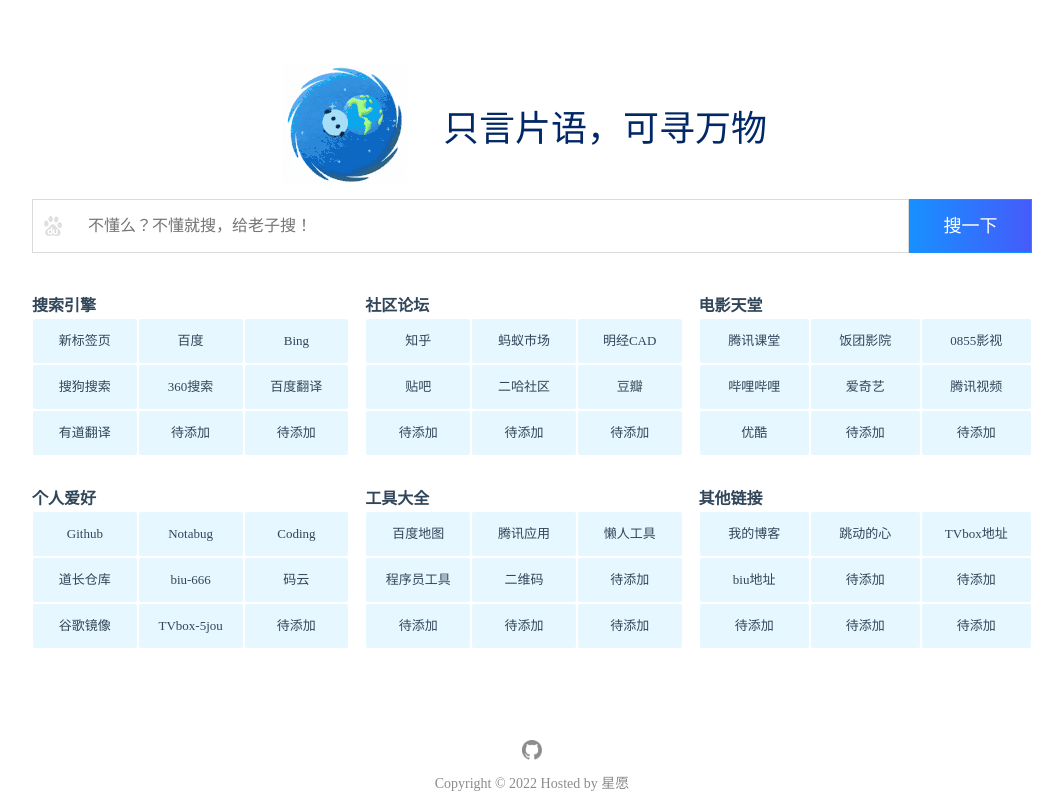
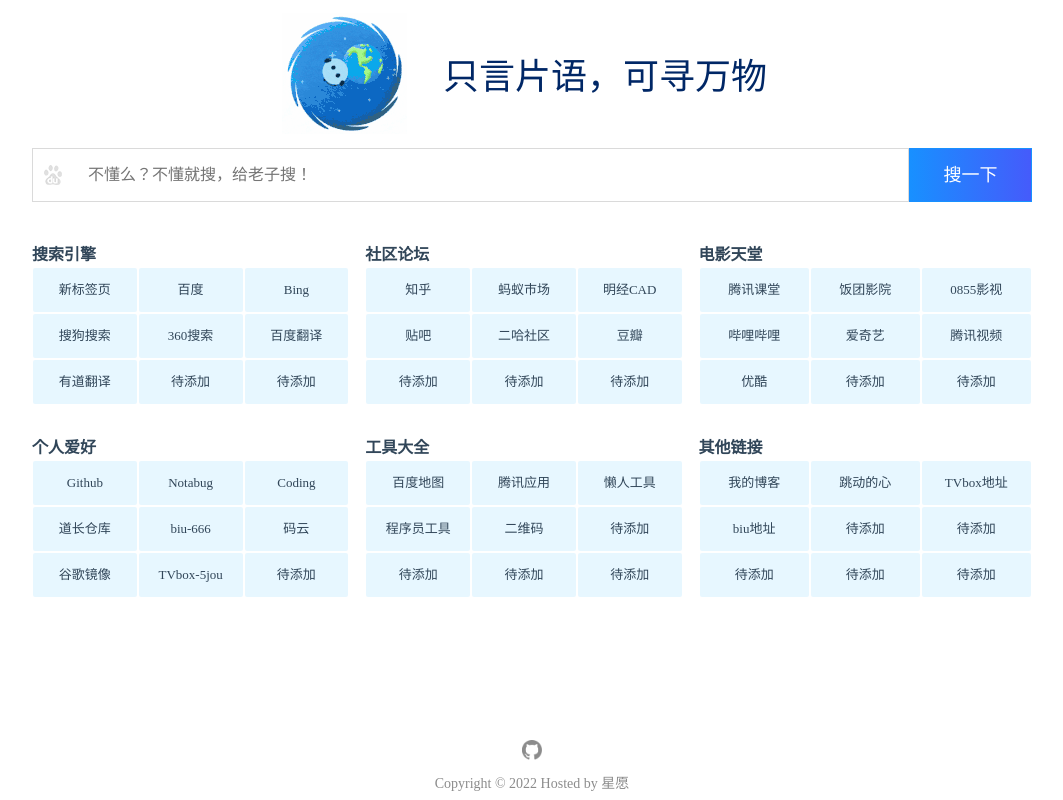
Before and after one commit to xingyuantv/xingyuantv.github.io, a PHP site: page / in a window 1280 px wide. Shown: the whole page, without its empty margins (108-1171 px from the left). Run offline with PHP 8.4, Linux system fonts and the light colour scheme; some libraries are stand-ins or nearby versions.

Commit message:
Add files via upload

```diff
--- a/static/css/style.css
+++ b/static/css/style.css
@@ -48,7 +48,7 @@ textarea {
 }
 
 .main {
-    padding-top: 5%;
+    padding-top: 1%;
     min-height: 100%;
 
 }
```
